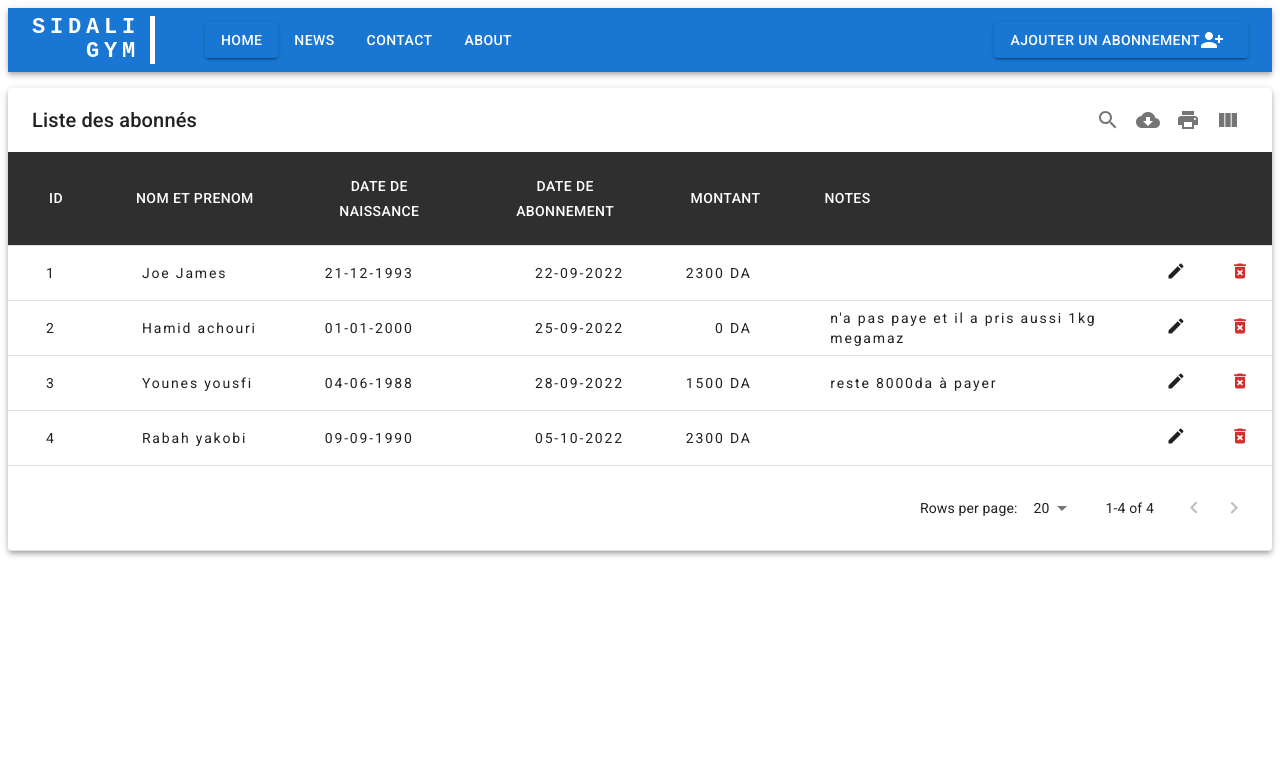
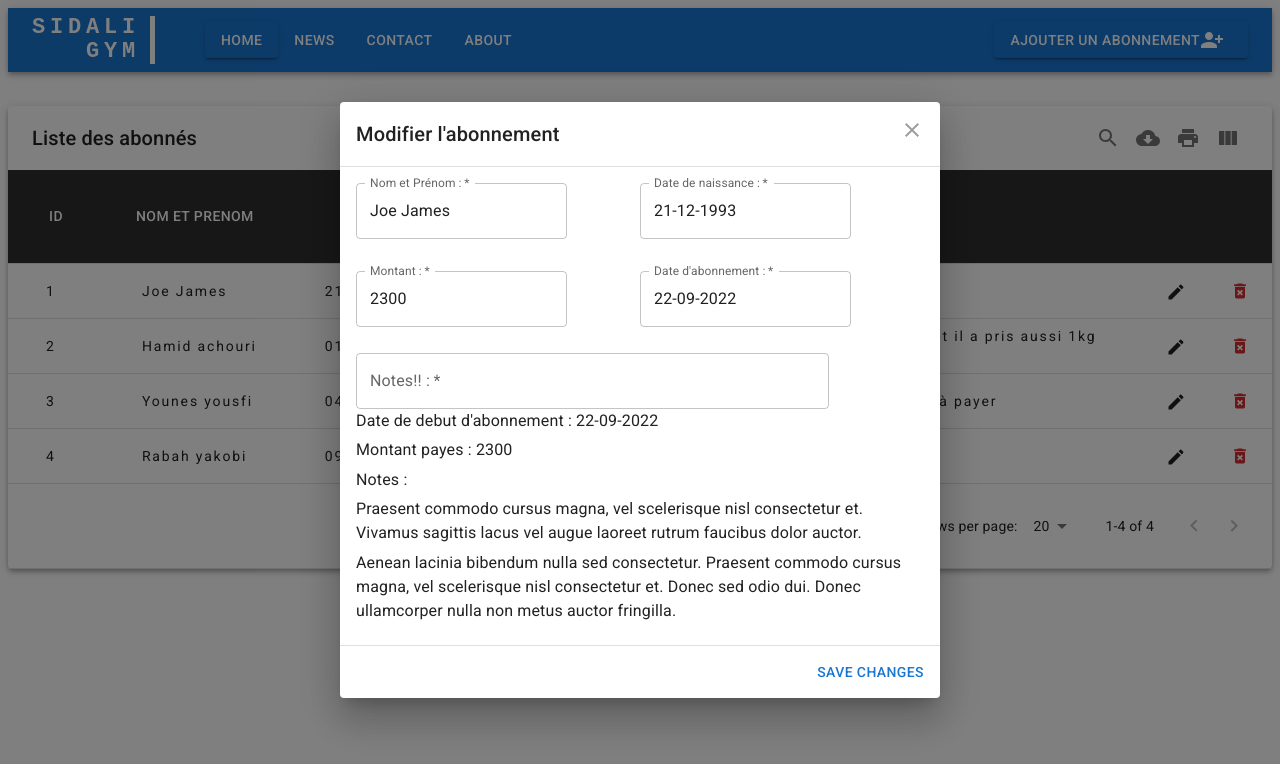
Before and after one commit to namrouche993/gymath, a React (Create React App) app: page /home in a window 1280 px wide. Both pictures are taken after a click on the button 1175 px from the left and 270 px from the top of the page. Shown: the top 764 px of the page. Built offline with nearby package versions, Linux system fonts and the light colour scheme.

Commit message:
add button

```diff
--- a/src/About.js
+++ b/src/About.js
@@ -9,7 +9,7 @@ import DialogActions from '@mui/material/DialogActions';
 import IconButton from '@mui/material/IconButton';
 import CloseIcon from '@mui/icons-material/Close';
 import Typography from '@mui/material/Typography';
-//https://mui.com/material-ui/react-dialog/
+
 const BootstrapDialog = styled(Dialog)(({ theme }) => ({
   '& .MuiDialogContent-root': {
     padding: theme.spacing(2),
@@ -48,16 +48,14 @@ BootstrapDialogTitle.propTypes = {
   onClose: PropTypes.func.isRequired,
 };
 
-export default function About(props) {
-
+export default function About() {
   const [open, setOpen] = React.useState(false);
 
   const handleClickOpen = () => {
     setOpen(true);
   };
-
   const handleClose = () => {
-      setOpen(true);
+    setOpen(false);
   };
 
   return (
--- /dev/null
+++ b/src/component/Button_edit_remove.js
@@ -0,0 +1,179 @@
+import * as React from 'react';
+import PropTypes from 'prop-types';
+import Button from '@mui/material/Button';
+import { styled } from '@mui/material/styles';
+import Dialog from '@mui/material/Dialog';
+import DialogTitle from '@mui/material/DialogTitle';
+import DialogContent from '@mui/material/DialogContent';
+import DialogActions from '@mui/material/DialogActions';
+import IconButton from '@mui/material/IconButton';
+import CloseIcon from '@mui/icons-material/Close';
+import Typography from '@mui/material/Typography';
+import TextField from '@mui/material/TextField';
+import { Grid,Box} from '@mui/material'
+
+
+const BootstrapDialog = styled(Dialog)(({ theme }) => ({
+  '& .MuiDialogContent-root': {
+    padding: theme.spacing(2),
+  },
+  '& .MuiDialogActions-root': {
+    padding: theme.spacing(1),
+  },
+}));
+
+const BootstrapDialogTitle = (props) => {
+  const { children, onClose, ...other } = props;
+
+  return (
+    <DialogTitle sx={{ m: 0, p: 2 }} {...other}>
+      {children}
+      {onClose ? (
+        <IconButton
+          aria-label="close"
+          onClick={onClose}
+          sx={{
+            position: 'absolute',
+            right: 8,
+            top: 8,
+            color: (theme) => theme.palette.grey[500],
+          }}
+        >
+          <CloseIcon />
+        </IconButton>
+      ) : null}
+    </DialogTitle>
+  );
+};
+
+BootstrapDialogTitle.propTypes = {
+  children: PropTypes.node,
+  onClose: PropTypes.func.isRequired,
+};
+
+export default function Button_edit_remove(props) {
+  const [open, setOpen] = React.useState(false);
+
+  const handleClickOpen = () => {
+    setOpen(true);
+  };
+  const handleClose = () => {
+    setOpen(false);
+  };
+
+  return (
+    <div>
+      <Button sx={{ border: 0,padding:0 }} variant='outlined' size='small' color='inherit' onClick={handleClickOpen}>
+        {props.logobutton}
+      </Button>
+      <BootstrapDialog
+        onClose={handleClose}
+        aria-labelledby="customized-dialog-title"
+        open={open}
+      >
+        <BootstrapDialogTitle id="customized-dialog-title" onClose={handleClose}>
+          {props.modifiedTitle}
+        </BootstrapDialogTitle>
+        <DialogContent dividers>
+          {/* <Typography gutterBottom>
+            l'abonné numero {props.idabonne}
+          </Typography> */}
+
+          <Typography gutterBottom>
+          <Grid container md={12} direction='row' columnSpacing={5} sx={{marginBottom:'1.6rem'}} >
+            <Grid container item md={6} direction='column' rowSpacing={4}  >
+             <Grid item md={4}>
+                <TextField
+                  required
+                  id="editname"
+                  label="Nom et Prénom :"
+                  defaultValue={props.name}
+                />
+             </Grid>
+             <Grid item md={4}>
+
+                <TextField
+                  required
+                  id="editmontant"
+                  label="Montant :"
+                  defaultValue={props.montant}
+                />
+            </Grid>
+            </Grid>
+            <Grid container item direction='column' md={6}  rowSpacing={4}  >
+             <Grid item md={4}>
+                <TextField
+                  required
+                  id="editdatedenaissance"
+                  label="Date de naissance :"
+                  defaultValue={props.datedenaissance}
+                />
+             </Grid>
+             <Grid item md={4}>
+
+                <TextField
+                  required
+                  id="editdateabonnement"
+                  label="Date d'abonnement :"
+                  defaultValue={props.dateabonnement}
+                />
+            </Grid>
+
+            {/* <Grid item md={4}>
+                <TextField
+                  required
+                  id="editda"
+                  label="Notes :"
+                  defaultValue={props.notes}
+                />
+            </Grid> */}
+
+            </Grid>
+            </Grid>
+
+
+        </Typography>
+
+          <Grid md={10} sx={{display:'grid'}}>
+                <TextField
+                  required
+                  id="editnotes"
+                  label="Notes!! :"
+                  multiline
+                //maxRows={4}
+                  defaultValue={props.notes}
+                />
+        </Grid>
+
+          <Typography gutterBottom>
+            Date de debut d'abonnement  : {props.dateabonnement}
+          </Typography>
+
+          <Typography gutterBottom>
+            Montant payes  : {props.montant}
+          </Typography>
+
+          <Typography gutterBottom>
+            Notes : {props.notes}
+          </Typography>
+
+          <Typography gutterBottom>
+            Praesent commodo cursus magna, vel scelerisque nisl consectetur et.
+            Vivamus sagittis lacus vel augue laoreet rutrum faucibus dolor auctor.
+          </Typography>
+          <Typography gutterBottom>
+            Aenean lacinia bibendum nulla sed consectetur. Praesent commodo cursus
+            magna, vel scelerisque nisl consectetur et. Donec sed odio dui. Donec
+            ullamcorper nulla non metus auctor fringilla.
+          </Typography>
+
+        </DialogContent>
+        <DialogActions>
+          <Button autoFocus onClick={handleClose}>
+            Save changes
+          </Button>
+        </DialogActions>
+      </BootstrapDialog>
+    </div>
+  );
+}
--- a/src/component/Tableabonnement.js
+++ b/src/component/Tableabonnement.js
@@ -9,6 +9,7 @@ import DeleteForeverIcon from '@mui/icons-material/DeleteForever';
 
 import { ThemeProvider, createTheme } from '@mui/material/styles';
 import About from '../About.js';
+import Button_edit_remove from './Button_edit_remove.js'
 
 let widtha = window.innerWidth;
 let widthname = window.innerWidth > 768 ? "" : "."
@@ -110,14 +111,31 @@ export default function Tableabonnement() {
         console.log(tableMeta);
               return (
                 <div style={{display:'inline-flex'}}>
-                      <Button sx={{ border: 0,padding:0 }} variant='outlined' size='small' color='inherit'
+
+                      {/* <Button sx={{ border: 0,padding:0 }} variant='outlined' size='small' color='inherit'
                         //sx={{fontSize:'5px'}}
                       onClick={()=>alert(tableMeta.rowIndex)}><EditIcon fontSize="small"/>
-                       </Button>
+                       </Button> */}
+
+                       <Button_edit_remove
+                        modifiedTitle="Modifier l'abonnement"
+                        idabonne={tableMeta.rowData[0]}
+                        //name={data[tableMeta.rowIndex][1]}
+                        name={tableMeta.rowData[1]}
+                        datedenaissance={tableMeta.rowData[2]}
+                        dateabonnement={tableMeta.rowData[3]}
+                        montant={tableMeta.rowData[4]}
+                        notes={tableMeta.rowData[5]}
+
+                        logobutton={<EditIcon fontSize="small" />}
+                        />
+
                          <Button sx={{ border: 0,padding:0 }} variant='outlined' size='small' color='inherit'
                          //sx={{fontSize:'5px'}}
-                       onClick={()=>{handleClickOpenn()}}><DeleteForeverIcon fontSize='small' color="error" />
+                       onClick={()=>alert(tableMeta.rowIndex)}><DeleteForeverIcon fontSize='small' color="error" />
                         </Button>
+
+
                 </div>
                       );
                     }
@@ -126,6 +144,7 @@ export default function Tableabonnement() {
   }
   ];
 
+  //const logoedit = <EditIcon/>
   const [open, setOpen] = React.useState(false);
 
   const handleClickOpenn = () => {
@@ -169,7 +188,9 @@ export default function Tableabonnement() {
    return (
     <div>
       {/*<Box sx={{maxWidth:{xs:'100px',md:'600px'}}}>*/}
-    {/* <About openn={open} handleClose={openda} /> */}
+    <Button_edit_remove/>
+
+     {/* openn={open} handleClose={openda} /> */}
     <Grid container>
       <Grid item xs={12} md={12}>
       <ThemeProvider  theme={customTheme}>
```
Lines whose indentation alone changed are shown as unchanged.
